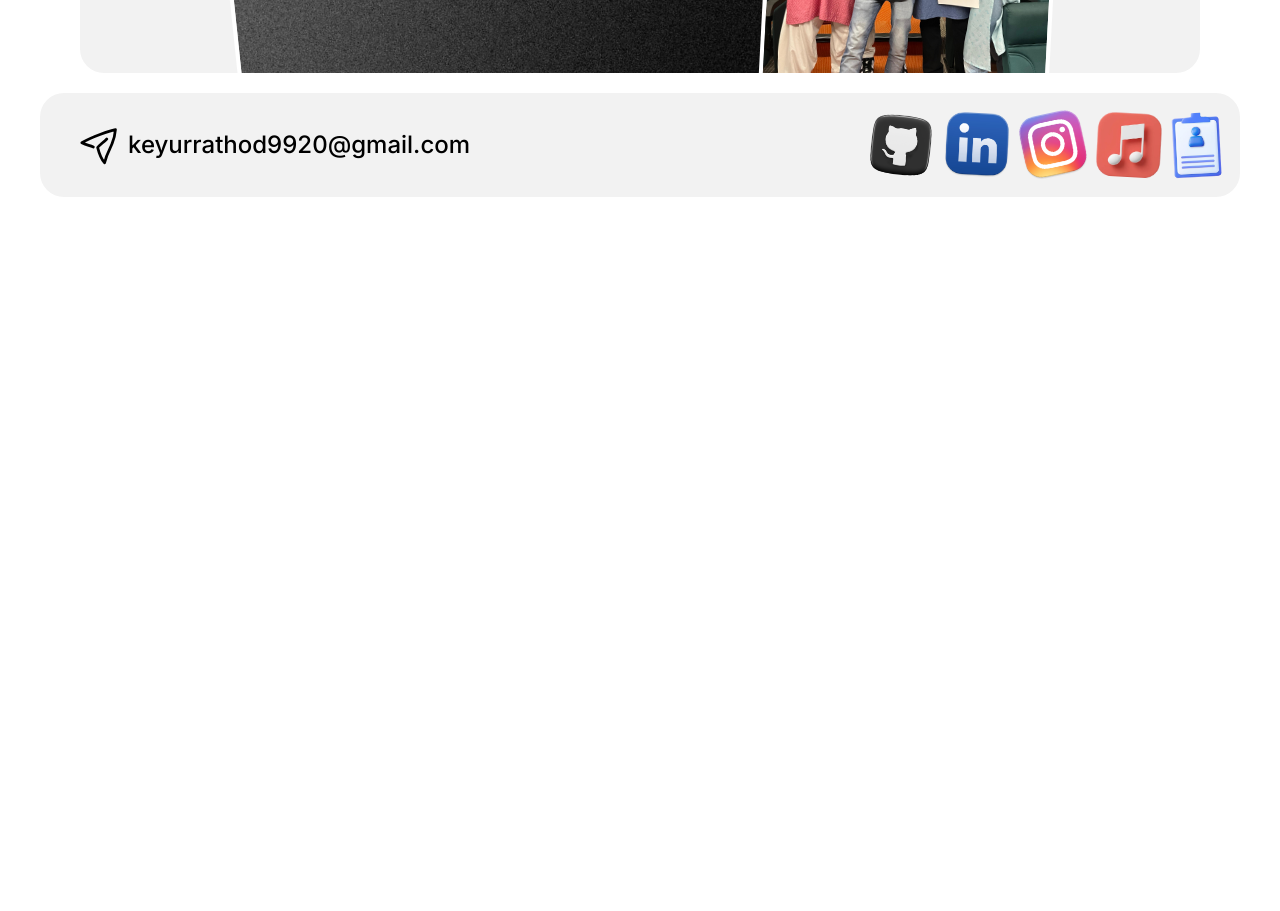
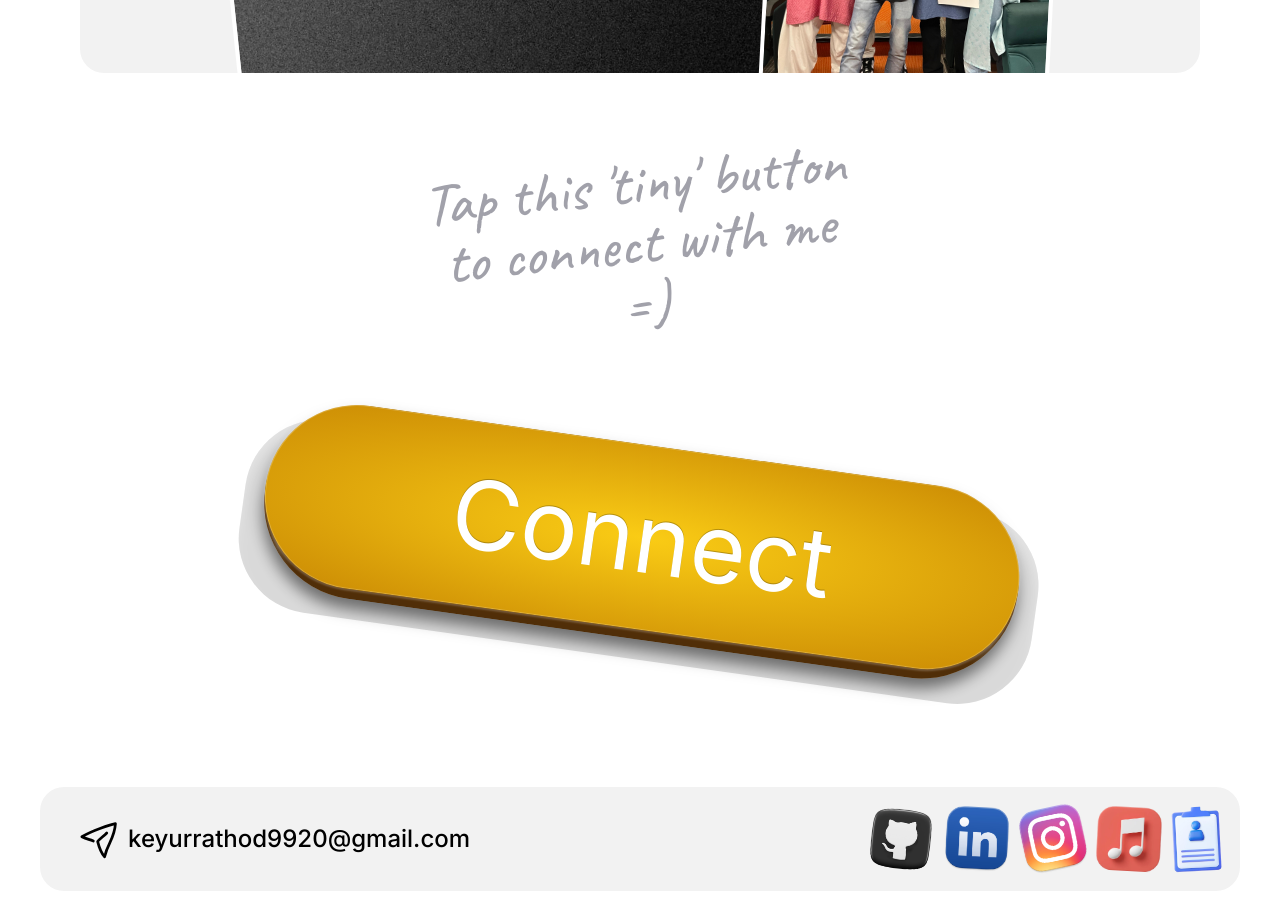
Before and after one commit to Keyurrr14/keyurbuilds, a React (Vite) app: page / in a window 1280 px wide. Shown: the part 7860-8771 px from the top of the page. Before the commit the page ends 8077 px from the top, so only its background shows below. Built offline with nearby package versions, Linux system fonts and the light colour scheme.

Commit message:
[feat]: Glowing Connect Button added

```diff
--- a/src/pages/Home.jsx
+++ b/src/pages/Home.jsx
@@ -26,6 +26,7 @@ import SquareFootPoster2 from "../assets/projects/SquareFoot/SquareFootPoster2.p
 import MoronMediaPoster from "../assets/projects/MoronMedia/MoronMediaPoster.png";
 import MoronMediaPoster2 from "../assets/projects/MoronMedia/MoronMediaPoster2.png";
 import AboutMe from "../assets/AboutMe.mp4";
+import "../pages/connect.css";
 
 const Home = () => {
   return (
@@ -178,6 +179,17 @@ const Home = () => {
         poster2={MCCPoster2}
         route="/mcc"
       />
+
+      <h1 className="w-2/3 lg:w-1/3 mx-auto font-caveat text-zinc-400 font-medium text-3xl sm:text-4xl md:text-5xl lg:text-6xl text-center mt-20 -rotate-6">
+        Tap this 'tiny' button to connect with me =)
+      </h1>
+      <div className="flex justify-center mt-28 mb-32">
+        <button type="button" className="button">
+          <div className="button-top">Connect</div>
+          <div className="button-bottom"></div>
+          <div className="button-base"></div>
+        </button>
+      </div>
       <Footer />
     </>
   );
--- /dev/null
+++ b/src/pages/connect.css
@@ -0,0 +1,134 @@
+.button {
+  -webkit-appearance: none;
+  appearance: none;
+  position: relative;
+  border-width: 0;
+  padding: 0 20px 30px;
+  width: 90%;
+  max-width: 800px;
+  min-width: auto;
+  box-sizing: border-box;
+  background: transparent;
+  font: inherit;
+  cursor: pointer;
+  font-family: "Inter", sans-serif;
+  rotate: 8deg;
+}
+
+.button-top {
+  display: flex;
+  align-items: center;
+  justify-content: center;
+  position: relative;
+  z-index: 0;
+  padding: 20px 40px;
+  transform: translateY(0);
+  text-align: center;
+  color: #fff;
+  text-shadow: 0 -1px rgba(0, 0, 0, 0.25);
+  transition-property: transform;
+  transition-duration: 0.2s;
+  -webkit-user-select: none;
+  user-select: none;
+  font-size: clamp(2rem, 8vw, 6rem);
+}
+
+.button:active .button-top {
+  transform: translateY(30px);
+}
+
+.button-top::after {
+  content: "";
+  position: absolute;
+  z-index: -1;
+  border-radius: 100px;
+  width: 100%;
+  height: 100%;
+  box-sizing: content-box;
+  background-image: radial-gradient(#facc15, #ca8a04);
+  text-align: center;
+  color: #fff;
+  box-shadow: inset 0 0 0px 1px rgba(255, 255, 255, 0.2),
+    0 1px 2px 1px rgba(255, 255, 255, 0.2);
+  transition-property: border-radius, padding, width, transform, box-shadow;
+  transition-duration: 1.2s;
+  transition-timing-function: ease-in-out;
+}
+
+.button:hover .button-top::after {
+  box-shadow: inset 0 0 0px 1px rgba(255, 255, 255, 0.2),
+    0 1px 2px 1px rgba(255, 255, 255, 0.2),
+    0 0 100px 50px rgba(239, 221, 150, 0.97),
+    0 0 150px 80px rgba(250, 204, 21, 0.95);
+}
+
+.button:active .button-top::after {
+  border-radius: 200px;
+  padding: 0 2px;
+}
+
+.button-bottom {
+  position: absolute;
+  z-index: -1;
+  bottom: 20px;
+  left: 20px;
+  border-radius: 300px;
+  padding-top: 30px;
+  width: calc(100% - 40px);
+  height: calc(100% - 50px);
+  box-sizing: content-box;
+  background-color: #854d0e;
+  background-image: radial-gradient(
+      20px 40px at 20px calc(100% - 40px),
+      rgba(255, 255, 255, 0.25),
+      transparent
+    ),
+    radial-gradient(
+      20px 40px at calc(100% - 20px) calc(100% - 40px),
+      rgba(255, 255, 255, 0.25),
+      transparent
+    ),
+    radial-gradient(80px at -20px 0, white, transparent),
+    radial-gradient(80px at calc(100% + 20px) 0, white, transparent);
+  box-shadow: 0px 10px 15px 0px rgba(0, 0, 0, 0.5),
+    inset 0 -5px 15px 15px rgba(0, 0, 0, 0.4);
+  transition-property: border-radius, padding-top;
+  transition-duration: 0.2s;
+}
+
+.button:active .button-bottom {
+  border-radius: 50px;
+  padding-top: 0;
+}
+
+.button-base {
+  position: absolute;
+  z-index: -2;
+  top: 20px;
+  left: 0;
+  border-radius: 75px;
+  width: 100%;
+  height: calc(100% - 20px);
+  background-color: rgba(0, 0, 0, 0.15);
+  box-shadow: 0 5px 5px 0 rgba(255, 255, 255, 0.75),
+    inset 0 10px 10px rgba(255, 255, 255, 0.25);
+}
+
+@media (max-width: 768px) {
+  .button {
+    padding: 0 10px 20px;
+    rotate: 8deg;
+  }
+
+  .button-top {
+    padding: 15px 30px;
+  }
+
+  .button-bottom {
+    bottom: 10px;
+    left: 10px;
+    padding-top: 20px;
+    width: calc(100% - 20px);
+    height: calc(100% - 30px);
+  }
+}
```
